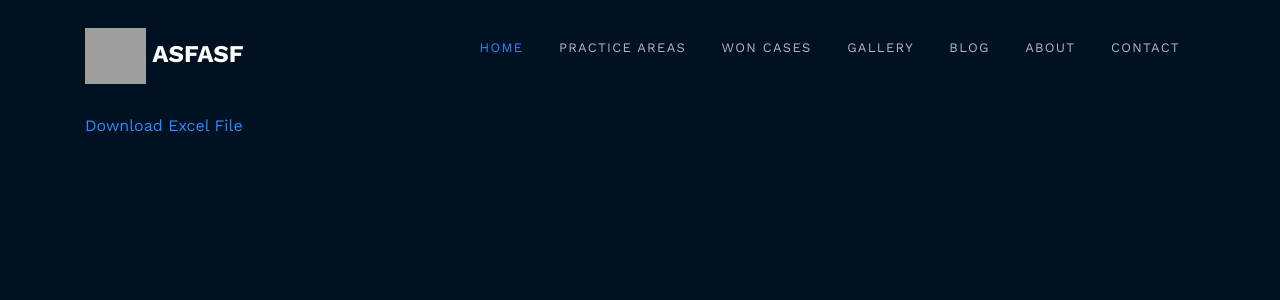
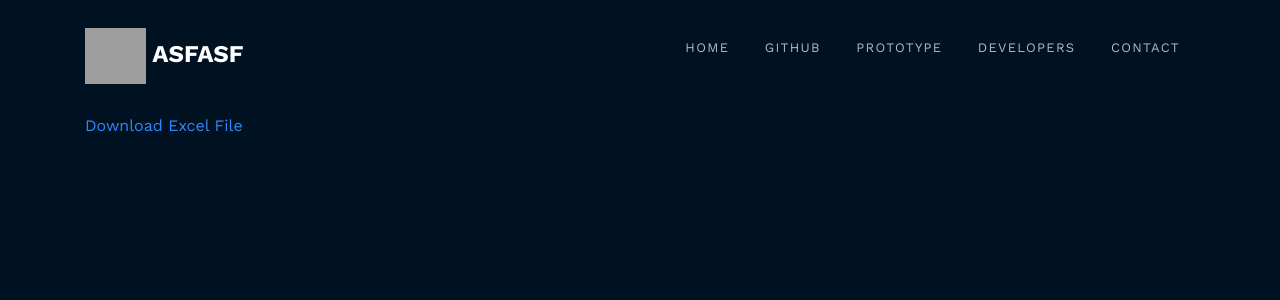
Before and after one commit to WinstonPais/MarksWebScraping, a Django app: template template/mainApp/result.html in a window 1280 px wide. Shown: the top 300 px of the page. Run offline with Django 3.2, Linux system fonts and the light colour scheme; the template is opened without the code that fills it, so the values that code supplies are empty; some libraries are stand-ins or nearby versions; grey boxes are pictures that could not be loaded.

Commit message:
github link is added in the nav bar
Also, in the result page, the nav bars have been added same as the previous ones

```diff
--- a/template/mainApp/contact.html
+++ b/template/mainApp/contact.html
@@ -50,7 +50,8 @@
 					</div>
 					<div class="col-md-9 text-right menu-1">
 						<ul>
-							<li class="active"><a href="{% url 'mainApp:index' %}">Home</a></li>
+							<li><a href="{% url 'mainApp:index' %}">Home</a></li>
+							<li><a href="https://github.com/WinstonPais/MarksWebScraping">GitHub</a></li>
 							<li><a href="{% url 'mainApp:inputPage' %}">Prototype</a></li>
 							<li><a href="gallery.html">Developers</a></li>
 							<li><a href="{% url 'mainApp:contact' %}">Contact</a></li>
--- a/template/mainApp/index.html
+++ b/template/mainApp/index.html
@@ -45,7 +45,8 @@
 					</div>
 					<div class="col-md-9 text-right menu-1">
 						<ul>
-							<li class="active"><a href="{% url 'mainApp:index' %}">Home</a></li>
+							<li><a href="{% url 'mainApp:index' %}">Home</a></li>
+							<li><a href="https://github.com/WinstonPais/MarksWebScraping">GitHub</a></li>
 							<li><a href="{% url 'mainApp:inputPage' %}">Prototype</a></li>
 							<li><a href="gallery.html">Developers</a></li>
 							<li><a href="{% url 'mainApp:contact' %}">Contact</a></li>
--- a/template/mainApp/result.html
+++ b/template/mainApp/result.html
@@ -46,21 +46,11 @@
 					</div>
 					<div class="col-md-9 text-right menu-1">
 						<ul>
-							<li class="active"><a href="index.html">Home</a></li>
-							<li><a href="practice.html">Practice Areas</a></li>
-							<li><a href="won.html">Won Cases</a></li>
-							<li><a href="gallery.html">Gallery</a></li>
-							<li class="has-dropdown">
-								<a href="blog.html">Blog</a>
-								<ul class="dropdown">
-									<li><a href="#">Sub Menu 1</a></li>
-									<li><a href="#">Sub Menu 2</a></li>
-									<li><a href="#">Sub Menu 3</a></li>
-									<li><a href="#">Sub Menu 4</a></li>
-								</ul>
-							</li>
-							<li><a href="about.html">About</a></li>
-							<li><a href="contact.html">Contact</a></li>
+							<li><a href="{% url 'mainApp:index' %}">Home</a></li>
+							<li><a href="https://github.com/WinstonPais/MarksWebScraping">GitHub</a></li>
+							<li><a href="{% url 'mainApp:inputPage' %}">Prototype</a></li>
+							<li><a href="gallery.html">Developers</a></li>
+							<li><a href="{% url 'mainApp:contact' %}">Contact</a></li>
 						</ul>
 					</div>
 				</div>
```
